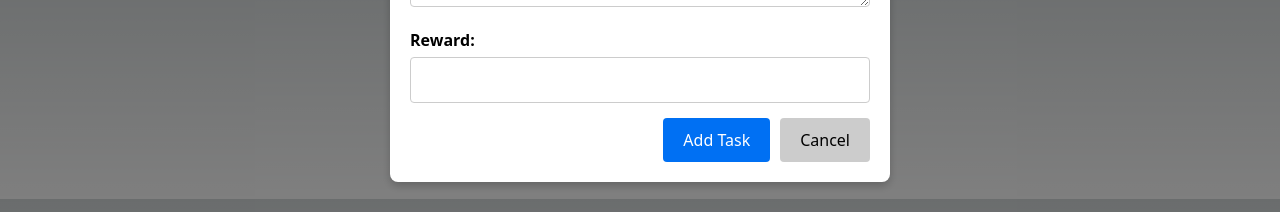
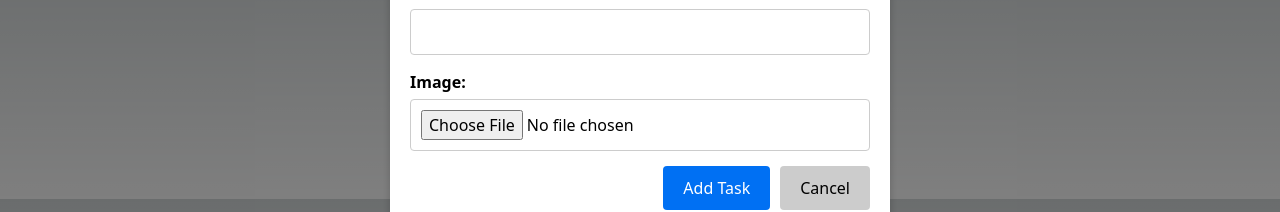
Before and after one commit to BobSwagg13/Milestone-Kelompok-23, a Next.js app: page /dashboard in a window 1280 px wide. Both pictures are taken after a click on the button "Add Task". Shown: the part 527-739 px from the top of the page. Built offline with nearby package versions, Linux system fonts and the light colour scheme; no server answers; the database is empty.

Commit message:
fix: improper merge

```diff
--- a/app/api/places/route.ts
+++ b/app/api/places/route.ts
@@ -20,14 +20,27 @@ export async function GET() {
 export async function POST(request: Request) {
   try {
     await connectToDatabase();
-    const { name, latitude, longitude, description, reward } = await request.json();
-    const newPlace = new Place({ name, latitude, longitude, description, reward });
+    const { name, latitude, longitude, description, reward, image } = await request.json();
+
+    // Log received data
+    console.log('Received Data:', { name, latitude, longitude, description, reward, image });
+
+    const newPlace = new Place({ name, latitude, longitude, description, reward, image });
+
+    // Log newPlace object before saving
+    console.log('New Place Object:', newPlace);
+
     await newPlace.save();
+
+    // Log confirmation after saving
+    console.log('Place saved successfully:', newPlace);
+
     return new Response(JSON.stringify({ place: newPlace }), {
       status: 201,
       headers: { 'Content-Type': 'application/json' },
     });
   } catch (error) {
+    console.error('Error saving place:', error);
     return new Response(JSON.stringify({ message: 'Failed to add place', error: (error as Error).message }), {
       status: 500,
       headers: { 'Content-Type': 'application/json' },
--- a/app/dashboard/page.tsx
+++ b/app/dashboard/page.tsx
@@ -27,6 +27,7 @@ const Dashboard: React.FC = () => {
     longitude: string;
     description: string;
     reward: string;
+    image?: string;
   }>({
     name: '',
     latitude: '',
@@ -34,6 +35,24 @@ const Dashboard: React.FC = () => {
     description: '',
     reward: ''
   });
+  const [file, setFile] = useState<File | null>(null);
+
+  const handleFileChange = (e: React.ChangeEvent<HTMLInputElement>) => {
+    const files = e.target.files;
+    if (files && files.length > 0) {
+      setFile(files[0]);
+    }
+  };
+
+  const convertToBase64 = (file: File | null) => {
+    if (!file) return Promise.resolve(null);
+    return new Promise<string | null>((resolve, reject) => {
+      const reader = new FileReader();
+      reader.readAsDataURL(file);
+      reader.onload = () => resolve(reader.result as string);
+      reader.onerror = (error) => reject(error);
+    });
+  };
 
   useEffect(() => {
     if (status === 'authenticated' && session?.user) {
@@ -64,11 +83,16 @@ const Dashboard: React.FC = () => {
 
   const handleSubmit = async (e: React.FormEvent<HTMLFormElement>) => {
     e.preventDefault();
+    const base64Image = await convertToBase64(file);
     const taskData = {
       ...newTask,
       latitude: parseFloat(newTask.latitude),
-      longitude: parseFloat(newTask.longitude)
+      longitude: parseFloat(newTask.longitude),
+      image: base64Image,
     };
+
+    console.log('Task Data:', taskData); // Debugging: Log task data
+
     try {
       const response = await fetch('/api/places', {
         method: 'POST',
@@ -209,6 +233,16 @@ const Dashboard: React.FC = () => {
                   required
                 />
               </div>
+              <div className={styles.formGroup}>
+                <label htmlFor="image">Image:</label>
+                <input
+                  type="file"
+                  id="image"
+                  name="image"
+                  onChange={handleFileChange}
+                  accept="image/*"
+                />
+              </div>
               <div className={styles.modalActions}>
                 <button type="submit" className={styles.submitButton}>Add Task</button>
                 <button type="button" onClick={() => setIsModalOpen(false)} className={styles.cancelButton}>Cancel</button>
--- a/lib/mongodb.ts
+++ b/lib/mongodb.ts
@@ -1,6 +1,7 @@
 import mongoose from 'mongoose';
 
 const MONGODB_URI = process.env.MONGODB_URI as string;
+// const MONGODB_URI = 'mongodb://localhost:27017/sussybaka';
 
 if (!MONGODB_URI) {
   throw new Error('Please define the MONGODB_URI environment variable');
--- a/models/Place.ts
+++ b/models/Place.ts
@@ -6,6 +6,7 @@ interface IPlace extends Document {
   longitude: number;
   description: string;
   reward: string;
+  image?: string;
 }
 
 const PlaceSchema: Schema = new Schema({
@@ -13,7 +14,8 @@ const PlaceSchema: Schema = new Schema({
   latitude: { type: Number, required: true },
   longitude: { type: Number, required: true },
   description: { type: String, required: true },
-  reward: { type: String, required: true }
+  reward: { type: String, required: true },
+  image: { type: String, required: false },
 });
 
 const Place: Model<IPlace> = mongoose.models.Place || mongoose.model<IPlace>('Place', PlaceSchema);
```
